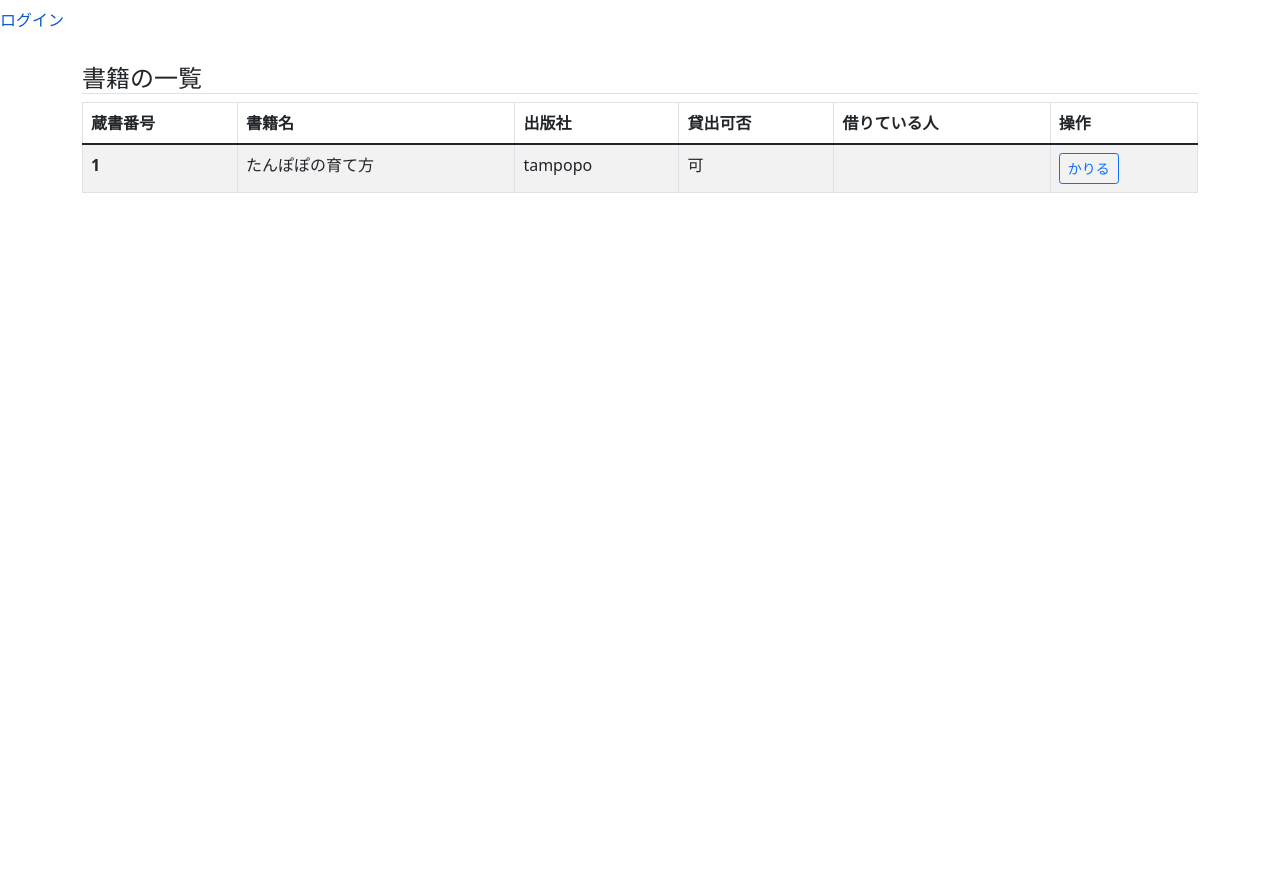
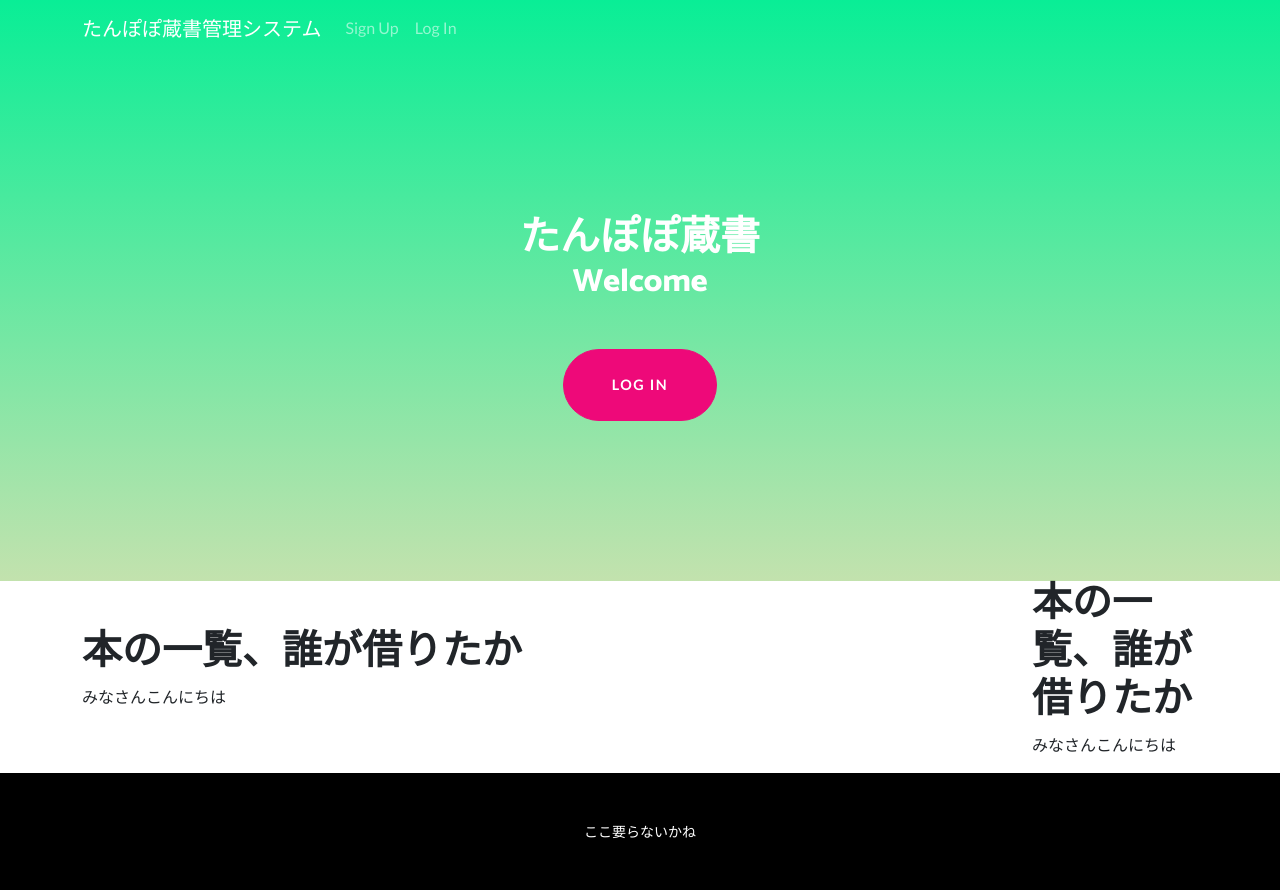
Before and after one commit to subaru-H/tanpopoharuka, a Django app: page / in a window 1280 px wide. Before the commit the page ends 193 px from the top, so only its background shows below. Run offline with Django 3.2, Linux system fonts and the light colour scheme; data comes from the database, SQL or seed files in the repository; both versions use the stored data as it was after the commit; some libraries are stand-ins or nearby versions.

Commit message:
トップページを作りました

```diff
--- /dev/null
+++ b/cms/static/cms/css/mystyle.css
@@ -0,0 +1,13 @@
+/*bodyの子要素であるwrapperに適用
+column横
+row縦
+*/
+body, #wrapper{
+    display: flex;
+    flex-direction: column;
+    min-height: 100vh;
+}
+
+footer {
+    margin-top: auto;
+}
--- /dev/null
+++ b/cms/static/cms/css/one-page-wonder.min.css
@@ -0,0 +1,80 @@
+/*!
+ * Start Bootstrap - One Page Wonder v5.0.5 (https://startbootstrap.com/template-overviews/one-page-wonder)
+ * Copyright 2013-2019 Start Bootstrap
+ * Licensed under MIT (https://github.com/BlackrockDigital/startbootstrap-one-page-wonder/blob/master/LICENSE)
+ */
+body{
+    font-family:Lato
+}
+h1,h2,h3,h4,h5,h6{
+    font-family:Catamaran;font-weight:800!important
+}
+.btn-xl{
+    text-transform:uppercase;padding:1.5rem 3rem;font-size:.9rem;font-weight:700;letter-spacing:.1rem
+}
+.bg-black{
+    background-color:rgb(0, 0, 0)!important
+}
+.rounded-pill{
+    border-radius:5rem
+}
+.navbar-custom{
+    padding-top:1rem;padding-bottom:1rem;background-color:rgba(0,0,0,.7)
+}
+.navbar-custom .navbar-brand{
+    text-transform:uppercase;font-size:1rem;letter-spacing:.1rem;font-weight:700
+}
+.navbar-custom .navbar-nav .nav-item .nav-link{
+    text-transform:uppercase;font-size:.8rem;font-weight:700;letter-spacing:.1rem
+}
+header.masthead{
+    position:relative;overflow:hidden;padding-top:calc(7rem + 72px);padding-bottom:7rem;background:-webkit-gradient(linear,left bottom,left top,from(#48a70854),to(#09ee96));background:linear-gradient(0deg,#48a70854 0,#09ee96 100%);background-repeat:no-repeat;background-position:center center;background-attachment:scroll;background-size:cover
+}
+header.masthead .masthead-content{
+    z-index:1;position:relative
+}
+header.masthead .masthead-content .masthead-heading{
+    font-size:4rem
+}
+header.masthead .masthead-content .masthead-subheading{
+    font-size:2rem
+}
+header.masthead .bg-circle{
+    z-index:0;position:absolute;border-radius:100%;background:-webkit-gradient(linear,left bottom,left top,from(#ee0979),to(#ff6a00));background:linear-gradient(0deg,#ee0979 0,#ff6a00 100%)
+}
+header.masthead .bg-circle-1{
+    height:90rem;width:90rem;bottom:-55rem;left:-55rem
+}
+header.masthead .bg-circle-2{
+    height:50rem;width:50rem;top:-25rem;right:-25rem
+}
+header.masthead .bg-circle-3{
+    height:20rem;width:20rem;bottom:-10rem;right:5%
+}
+header.masthead .bg-circle-4{
+    height:30rem;width:30rem;top:-5rem;right:35%
+}
+@media (min-width:992px){
+    header.masthead{padding-top:calc(10rem + 55px);padding-bottom:10rem}header.masthead .masthead-content .masthead-heading{font-size:6rem}header.masthead .masthead-content .masthead-subheading{font-size:4rem}
+}
+.bg-primary{
+    background-color:#ee0979!important
+}
+.btn-primary{
+    background-color:#ee0979;border-color:#ee0979
+}
+.btn-primary:active,.btn-primary:focus,.btn-primary:hover{
+    background-color:#bd0760!important;border-color:#bd0760!important
+}
+.btn-primary:focus{
+    -webkit-box-shadow:0 0 0 .2rem rgba(238,9,121,.5);box-shadow:0 0 0 .2rem rgba(238,9,121,.5)
+}
+.btn-secondary{
+    background-color:#ff6a00;border-color:#ff6a00
+}
+.btn-secondary:active,.btn-secondary:focus,.btn-secondary:hover{
+    background-color:#c50!important;border-color:#c50!important
+}
+.btn-secondary:focus{
+    -webkit-box-shadow:0 0 0 .2rem rgba(255,106,0,.5);box-shadow:0 0 0 .2rem rgba(255,106,0,.5)
+}
--- a/cms/templates/cms/base.html
+++ b/cms/templates/cms/base.html
@@ -1,23 +1,68 @@
-{% load i18n static %}
-<!DOCTYPE html>{% get_current_language as LANGUAGE_CODE %}
-<html lang="{{ LANGUAGE_CODE|default:'en-us' }}">
+{% load static %}
+<html lang="ja">
+
   <head>
-<meta charset="UTF-8">
+    <meta charset="utf-8">
     <meta name="viewport" content="width=device-width, initial-scale=1, shrink-to-fit=no">
-<link rel="stylesheet" href="{% static 'cms/css/bootstrap.min.css' %}">
-{% block extra_css %}{% endblock %}
-<title>{% block title %}My books{% endblock %}</title>
+    <meta name="description" content="">
+    <meta name="author" content="">
+
+    <title>{% block title %}{% endblock %}</title>
+
+    <!-- Bootstrap core CSS -->
+    <link href="{% static 'cms/css/bootstrap.min.css' %}" rel="stylesheet">
+
+    <!-- Custom fonts for this template -->
+    <link href="https://fonts.googleapis.com/css?family=Catamaran:100,200,300,400,500,600,700,800,900" rel="stylesheet">
+    <link href="https://fonts.googleapis.com/css?family=Lato:100,100i,300,300i,400,400i,700,700i,900,900i" rel="stylesheet">
+
+    <!-- Custom styles for this template -->
+    <link href="{% static 'cms/css/one-page-wonder.min.css' %}" rel="stylesheet">
+
+    <!-- My style -->
+    <link rel="stylesheet" type="text/css" href="{% static 'cms/css/mystyle.css' %}">
+
+    {% block head %}{% endblock %}
   </head>
+
   <body>
-  {% include 'cms/login_information.html' %}
+	<div id="wrapper">
+        <!-- Navigation -->
+        <nav class="navbar navbar-expand-lg navbar-dark navbar-primary fixed-top">
+          <div class="container">
+            <a class="navbar-brand" href="{% url 'cms:index_page' %}">たんぽぽ蔵書管理システム</a>
+            <button class="navbar-toggler" type="button" data-toggle="collapse" data-target="#navbarResponsive" aria-controls="navbarResponsive" aria-expanded="false" aria-label="Toggle navigation">
+              <span class="navbar-toggler-icon"></span>
+            </button>
+            <div class="collapse navbar-collapse" id="navbarResponsive">
+              <ul class="navbar-nav ml-auto">
+                <li class="nav-item">
+                  <a class="nav-link" href="#">Sign Up</a>
+                </li>
+                <li class="nav-item">
+                  <a class="nav-link" href="#">Log In</a>
+                </li>
+              </ul>
+            </div>
+          </div>
+        </nav>
 
+        {% block header%}{% endblock %}
+
+        {% block content%}{% endblock %}
+
+        <!-- Footer -->
+        <footer class="py-5 bg-black">
           <div class="container">
-    {% block content %}
-      {{ content }}
-    {% endblock %}
+            <p class="m-0 text-center text-white small">ここ要らないかね</p>
           </div>
+          <!-- /.container -->
+        </footer>
+
+        <!-- Bootstrap core JavaScript -->
         <script src="{% static 'cms/js/jquery-3.6.0.min.js' %}"></script>
         <script src="{% static 'cms/js/bootstrap.bundle.min.js' %}"></script>
-{% block extra_js %}{% endblock %}
+  	</div>
   </body>
+
 </html>
--- a/cms/templates/cms/index.html
+++ b/cms/templates/cms/index.html
@@ -1,90 +1,39 @@
-<!DOCTYPE html>
-{% load static %}<!--ここでcssのあるディレクトリを取得している-->
-<html lang="ja">
-  <head>
-    <meta charset="UTF-8" />
-    <meta name="viewport" content="width=device-width, initital-scale=1.0" />
-    <link href='{% static "cms/css/style.css" %}' rel="stylesheet" />
-    <title>たんぽぽ蔵書管理システム</title>
-  </head>
+{% extends "cms/base.html" %}
+{% load bootstrap4 %}
 
-  <body>
-    <header>
-      <img src="" alt="tampopo" />
-      <h1>たんぽぽ蔵書管理システム</h1>
-    </header>
+{% block title %}
+かりる
+{% endblock %}
 
-    <article>
-      <h2>かりる</h2>
-      <form action="" method="post">
-        <!--actionでurl,methodでなにするか指定-->
-        <ul>
-          <li>
-            <label>学籍番号：</label>
-            <input type="text" id="student_number" name="student_number" />
-          </li>
-          <li>
-            <label>おなまえ：</label>
-            <input type="text" id="name" name="user_name" />
-          </li>
-          <li>
-            <label>蔵書番号：</label>
-            <input type="text" id="book_number" name="book_number" />
-          </li>
-          <li>
-            <label>本の名前：</label>
-            <input type="text" id="book_name" name="book_name" />
-          </li>
-          <li class="btn">
-            <button type="submit">送信</button>
-          </li>
-        </ul>
-      </form>
+{% block header%}
+<header class="masthead text-center text-white">
+  <div class="masthead content">
+    <div class="container">
+      <h1 class="masthead-heading mb-0">たんぽぽ蔵書</h1>
+      <h2 class="masthead-subheading mb-0">Welcome</h2>
+      <a href="login/" class="btn btn-primary btn-xl rounded-pill mt-5">LOG IN</a>
+    </div>
+  </div>
+</header>
+{% endblock %}
 
-      <h2>かえす</h2>
-      <form action="" method="post">
-        <!--actionでurl,methodでなにするか指定-->
-        <ul>
-          <li>
-            <label>学籍番号：</label>
-            <input type="text" id="student_number" name="student_number" />
-          </li>
-          <li>
-            <label>おなまえ：</label>
-            <input type="text" id="name" name="user_name" />
-          </li>
-          <li>
-            <label>蔵書番号：</label>
-            <input type="text" id="book_number" name="book_number" />
-          </li>
-          <li>
-            <label>本の名前：</label>
-            <input type="text" id="book_name" name="book_name" />
-          </li>
-          <li class="btn">
-            <button type="submit">送信</button>
-          </li>
-        </ul>
-      </form>
-
-      <h2>とうろく</h2>
-      <form action="" method="post">
-        <!--actionでurl,methodでなにするか指定-->
-        <ul>
-            <label>蔵書番号：</label>
-            <input type="text" id="book_number" name="book_number" />
-          </li>
-          <li>
-            <label>本の名前：</label>
-            <input type="text" id="book_name" name="book_name" />
-          </li>
-          <li class="btn">
-            <button type="submit">送信</button>
-          </li>
-        </ul>
-      </form>
-    </article>
-
-    <footer></footer>
-  </body>
-</html>
+{% block content %}
+<section>
+  <div class="container">
+    <div class="row align-items-center">
+      <div class="col-lg-10 order-lg-2">
+        <div class="p-0">
+          <h2 class="display-6">本の一覧、誰が借りたか</h2>
+          <p>みなさんこんにちは</p>
+        </div>
+      </div>
+      <div class="col-lg-2 order-lg-2">
+        <div class="p-0">
+          <h2 class="display-6">本の一覧、誰が借りたか</h2>
+          <p>みなさんこんにちは</p>
+        </div>
+      </div>
+    </div>
+  </div>
+</section>
+{% endblock %}
--- a/cms/urls.py
+++ b/cms/urls.py
@@ -4,7 +4,8 @@ from . import views
 
 app_name = 'cms'
 urlpatterns = [
-    path('', views.book_list, name='book_list'),
+    path('', views.IndexView.as_view(), name='index_page'),
+    path('book/', views.book_list, name='book_list'),
     path('login/', views.Login.as_view(), name='login'),
     path('logout/', views.Logout.as_view(), name='logout'),
     # path('book/add/', views.book_edit, name='book_add'),
--- a/cms/views.py
+++ b/cms/views.py
@@ -3,6 +3,7 @@ from django.http import HttpResponse
 from django.views.generic.list import ListView
 from django.contrib.auth.mixins import LoginRequiredMixin
 from django.contrib.auth.views import(LoginView, LogoutView)
+from django.views import generic
 #from cms.models import Book
 #from cms.forms import BookEditForm, BookRentForm
 from .forms import LoginForm, BookEditForm, BookRentForm
@@ -13,6 +14,9 @@ from .models import Book
 # Create your views here.
 def top(request):
     return render(request, 'cms/base.html')
+
+class IndexView(generic.TemplateView):
+    template_name = "cms/index.html"
 
 def book_list(request):
     #return HttpResponse('書籍の一覧')
--- a/mybook/settings.py
+++ b/mybook/settings.py
@@ -25,7 +25,7 @@ STATIC_DIR = os.path.join(BASE_DIR_STR,"cms/static")
 #print(TEMPLATE_DIR)#取得できているかの確認よう
 
 LOGIN_URL = '/login' #ログインしてないけど入った人用のURL飛んだ人が行くページのURL
-LOGIN_REDIRECT_URL = '/'#ログインしたら飛ぶURL，今回はindexに飛ぶので/のみ
+LOGIN_REDIRECT_URL = '/book'#ログインしたら飛ぶURL，今回はindexに飛ぶので/のみ
 LOGOUT_REDIRECT_URL='/'#ログアウトしたら飛ぶURL
 
 
```
Also changed, not shown: db.sqlite3, 3 other files. Lines whose indentation alone changed are shown as unchanged.
